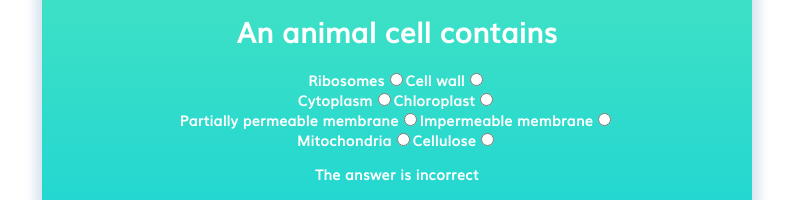
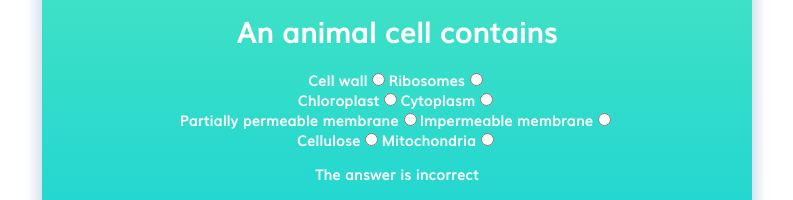
Before and after one commit to jackthb/multi-choice-component, a React (Create React App) app: page / in a window 1280 px wide. Shown: the part 156-356 px from the top of the page, without its empty margins (198-991 px from the left). Built offline with nearby package versions, Linux system fonts and the light colour scheme.

Commit message:
randomise without rerender

```diff
--- a/src/App.tsx
+++ b/src/App.tsx
@@ -3,6 +3,10 @@ import MultiChoice from "./components/MultiChoice";
 import { animalCell as Question } from "./data";
 
 export default function App() {
+  Question.option.map((x) => {
+    x.sort(() => Math.random() - 0.5);
+  });
+
   return (
     <div className="container">
       <MultiChoice question={Question.question} option={Question.option} />
--- a/src/components/Slider.tsx
+++ b/src/components/Slider.tsx
@@ -18,11 +18,8 @@ export default function Slider({
 }: SliderProps) {
   const [selected, setSelected] = useState<boolean>(false);
 
-  useEffect(() => {
-    options.sort(() => Math.random() - 0.5);
-  }, []);
   return (
-    <div>
+    <div className="slider">
       {options.map((s, index) => {
         return (
           <label key={index}>
@@ -42,6 +39,7 @@ export default function Slider({
           </label>
         );
       })}
+      <div className="slide"></div>
     </div>
   );
 }
```
